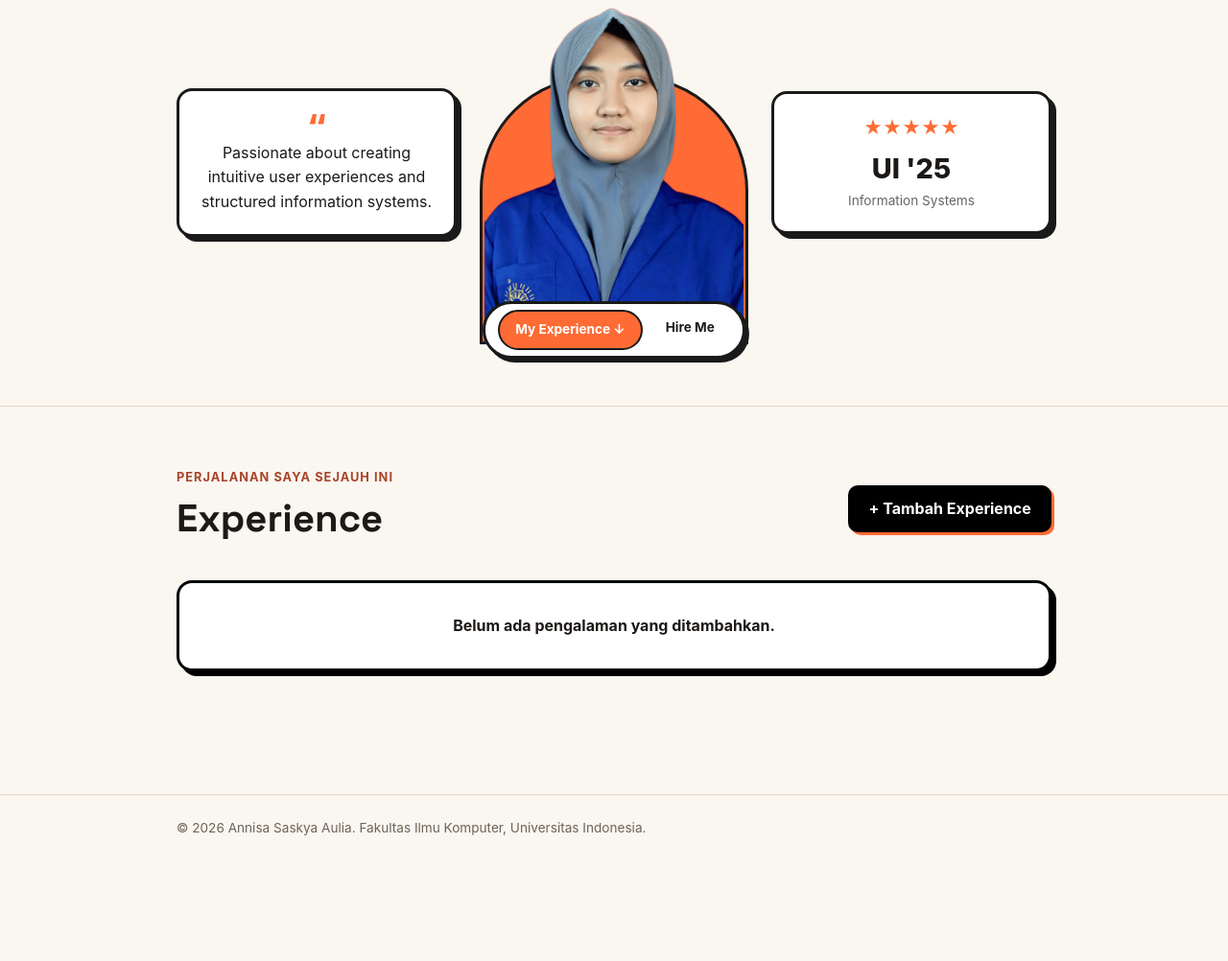
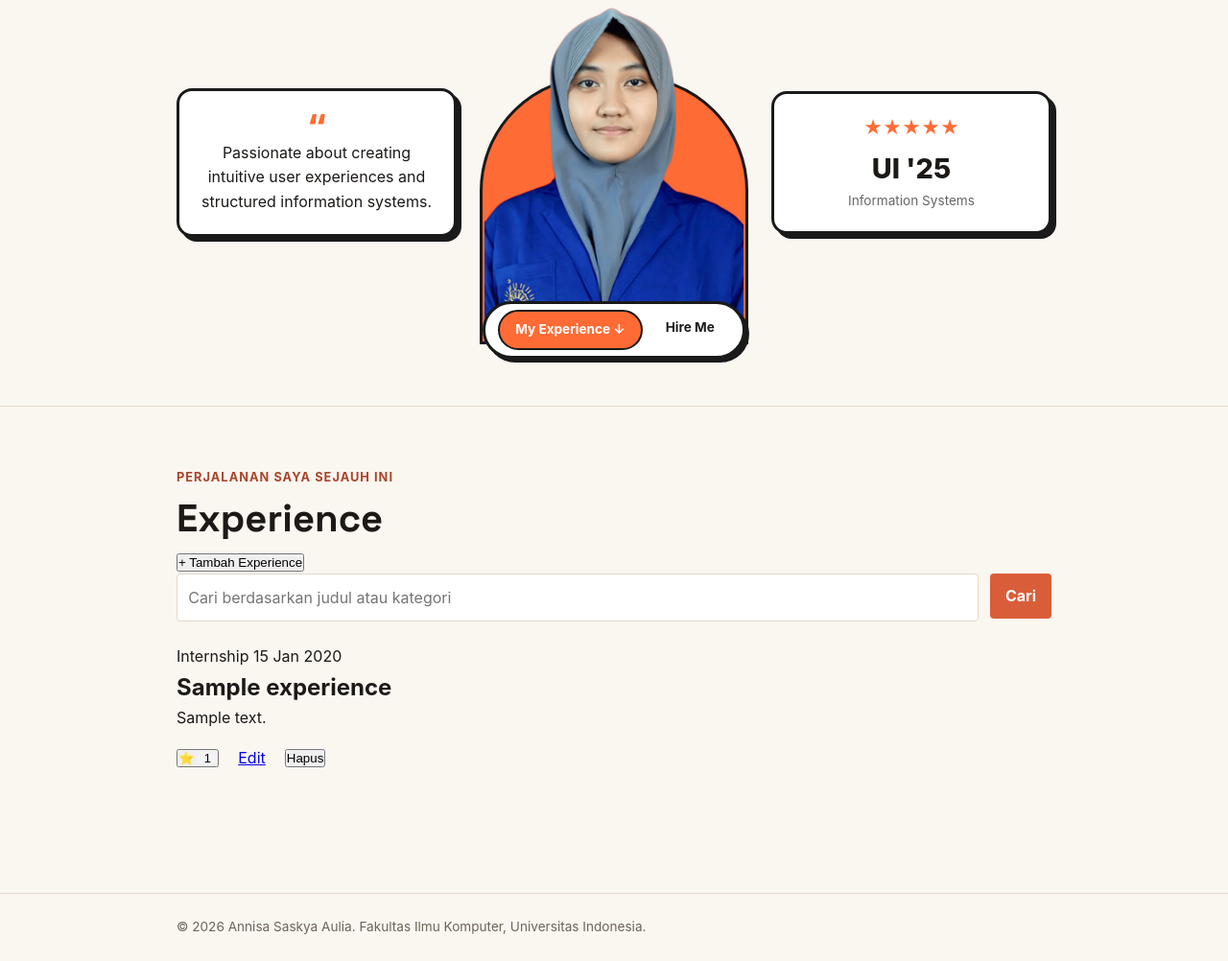
Before and after one commit to annisasaskya3-art/myportofolio, a Django app: page /experience/ in a window 1280 px wide. Shown: the part 362-1364 px from the top of the page at 96% size. Before the commit the page ends 1233 px from the top, so only its background shows below. Run offline with Django 5.2, Linux system fonts and the light colour scheme; a user stored in the database is signed in; tables that the repository leaves empty hold one stand-in row (values such as "Sample post").

Commit message:
feat(experience): load list via fetch with debounced search, modal form and toast

```diff
--- /dev/null
+++ b/static/js/experience.js
@@ -0,0 +1,253 @@
+/**
+ * Halaman Experience (Tugas 5): AJAX + debounced search + modal tambah + toast + anti-XSS.
+ *
+ * Dibagi menjadi bagian kecil agar mudah dibaca:
+ *   1. Konfigurasi & referensi elemen
+ *   2. State UI (loading / error / empty / grid)
+ *   3. Pengambilan data (fetch) dan render kartu
+ *   4. Aksi kartu: star & hapus
+ *   5. Modal tambah data
+ *   6. Pencarian dengan debouncing
+ *
+ * Bergantung pada utils.js (getCookie, escapeHtml, safeUrl) dan toast.js (showToast).
+ */
+(function () {
+  'use strict';
+
+  const root = document.getElementById('experience-app');
+  if (!root) return;
+
+  // ---------- 1. Konfigurasi & elemen ----------
+  const DEBOUNCE_MS = 400;
+  const urls = {
+    list: root.dataset.listUrl,
+    add: root.dataset.addUrl,
+  };
+
+  const searchForm = document.getElementById('experience-search-form');
+  const searchInput = document.getElementById('experience-search-input');
+  const states = {
+    loading: document.getElementById('experience-loading'),
+    error: document.getElementById('experience-error'),
+    empty: document.getElementById('experience-empty'),
+    grid: document.getElementById('experience-grid'),
+  };
+  const emptyMessage = document.getElementById('experience-empty-message');
+  const retryButton = document.getElementById('experience-retry');
+
+  // Elemen di bawah ini HANYA dirender untuk peran yang berhak -> bisa null.
+  const modal = document.getElementById('experience-modal');
+  const openModalButton = document.getElementById('experience-open-modal');
+  const addForm = document.getElementById('experience-form');
+
+  let debounceTimer = null;
+  let latestRequestId = 0; // mencegah respons lama menimpa respons baru
+
+  // ---------- 2. State UI ----------
+  function showState(name) {
+    Object.entries(states).forEach(([key, el]) => {
+      if (el) el.classList.toggle('hide', key !== name);
+    });
+  }
+
+  // ---------- 3. Ambil data & render ----------
+  async function fetchExperiences(query) {
+    const response = await fetch(`${urls.list}?q=${encodeURIComponent(query)}`, {
+      headers: { 'X-Requested-With': 'XMLHttpRequest' },
+    });
+    if (!response.ok) throw new Error(`HTTP ${response.status}`);
+    return response.json();
+  }
+
+  function renderCard(exp) {
+    const thumb = safeUrl(exp.thumbnail);
+    const thumbHtml = thumb
+      ? `<img src="${escapeHtml(thumb)}" alt="" class="exp-card__thumb" loading="lazy">`
+      : '';
+    const editBtn = exp.can_edit
+      ? `<a href="${escapeHtml(exp.edit_url)}" class="pa-btn pa-btn--edit">Edit</a>`
+      : '';
+    const deleteBtn = exp.can_delete
+      ? `<button type="button" class="pa-btn pa-btn--danger" data-action="delete"
+                 data-url="${escapeHtml(exp.delete_url)}">Hapus</button>`
+      : '';
+
+    // Setiap nilai teks dari server di-escape sebelum masuk ke innerHTML.
+    return `
+      <article class="exp-card" data-id="${escapeHtml(exp.id)}">
+        ${thumbHtml}
+        <div class="exp-card__meta">
+          <span class="exp-card__tag">${escapeHtml(exp.category_label)}</span>
+          <span class="exp-card__date">${escapeHtml(exp.started_at)}${exp.is_ongoing ? ' – sekarang' : ''}</span>
+        </div>
+        <h2 class="exp-card__title">${escapeHtml(exp.title)}</h2>
+        <p class="exp-card__desc">${escapeHtml(exp.description)}</p>
+        <div class="project-actions">
+          <button type="button" class="pa-btn pa-btn--star ${exp.is_starred ? 'is-starred' : ''}"
+                  data-action="star" data-url="${escapeHtml(exp.star_url)}"
+                  aria-pressed="${exp.is_starred ? 'true' : 'false'}">
+            ${exp.is_starred ? '⭐' : '☆'} <span class="star-count">${escapeHtml(exp.stars_count)}</span>
+          </button>
+          ${editBtn}
+          ${deleteBtn}
+        </div>
+      </article>`;
+  }
+
+  async function loadExperiences(query = '') {
+    const requestId = ++latestRequestId;
+    showState('loading');
+    try {
+      const data = await fetchExperiences(query);
+      if (requestId !== latestRequestId) return; // sudah ada permintaan yang lebih baru
+
+      if (!data.results.length) {
+        emptyMessage.textContent = query
+          ? `Tidak ada pengalaman yang cocok dengan "${query}".`
+          : 'Belum ada pengalaman yang ditambahkan.';
+        showState('empty');
+        return;
+      }
+      states.grid.innerHTML = data.results.map(renderCard).join('');
+      showState('grid');
+    } catch (err) {
+      if (requestId !== latestRequestId) return;
+      console.error('Gagal memuat experience:', err);
+      showState('error');
+    }
+  }
+
+  const currentQuery = () => searchInput.value.trim();
+
+  // ---------- helper POST dengan token CSRF ----------
+  async function postRequest(url, body) {
+    const response = await fetch(url, {
+      method: 'POST',
+      headers: {
+        'X-CSRFToken': getCookie('csrftoken'),
+        'X-Requested-With': 'XMLHttpRequest',
+      },
+      body: body, // FormData / undefined
+    });
+    let data = {};
+    try { data = await response.json(); } catch (e) { /* respons bukan JSON */ }
+    return { response, data };
+  }
+
+  // ---------- 4. Aksi kartu (event delegation) ----------
+  async function handleStar(button) {
+    button.disabled = true;
+    try {
+      const { response, data } = await postRequest(button.dataset.url);
+      if (response.status === 401) {
+        showToast('Perlu login', data.message || 'Silakan login terlebih dahulu.', 'error');
+        if (data.login_url) setTimeout(() => { window.location.href = data.login_url; }, 1200);
+        return;
+      }
+      if (!response.ok) throw new Error(`HTTP ${response.status}`);
+      loadExperiences(currentQuery());
+    } catch (err) {
+      showToast('Gagal', 'Star tidak dapat diubah. Coba lagi.', 'error');
+    } finally {
+      button.disabled = false;
+    }
+  }
+
+  async function handleDelete(button) {
+    if (!confirm('Yakin ingin menghapus pengalaman ini?')) return;
+    button.disabled = true;
+    try {
+      const { response, data } = await postRequest(button.dataset.url);
+      if (response.ok) {
+        showToast('Berhasil', data.message || 'Pengalaman dihapus.', 'success');
+        loadExperiences(currentQuery());
+      } else {
+        showToast('Gagal', data.message || 'Anda tidak memiliki akses.', 'error');
+      }
+    } catch (err) {
+      showToast('Gagal', 'Terjadi kesalahan jaringan.', 'error');
+    } finally {
+      button.disabled = false;
+    }
+  }
+
+  states.grid.addEventListener('click', (event) => {
+    const button = event.target.closest('button[data-action]');
+    if (!button) return;
+    if (button.dataset.action === 'star') handleStar(button);
+    if (button.dataset.action === 'delete') handleDelete(button);
+  });
+
+  // ---------- 5. Modal tambah data ----------
+  function clearFieldErrors() {
+    addForm.querySelectorAll('[data-error-for]').forEach((el) => { el.textContent = ''; });
+  }
+
+  function showFieldErrors(errors) {
+    const lines = [];
+    Object.entries(errors || {}).forEach(([field, items]) => {
+      const messages = items.map((item) => item.message);
+      const slot = addForm.querySelector(`[data-error-for="${field}"]`);
+      if (slot) slot.textContent = messages.join(' '); // textContent -> aman dari XSS
+      lines.push(`${field}: ${messages.join(' ')}`);
+    });
+    return lines.join('\n');
+  }
+
+  function closeModal() {
+    if (modal && modal.open) modal.close();
+  }
+
+  // Listener hanya dipasang jika elemennya ada (pengunjung/peran lain tidak punya modal).
+  if (openModalButton && modal) {
+    openModalButton.addEventListener('click', () => modal.showModal());
+    modal.querySelectorAll('[data-close-modal]').forEach((el) => el.addEventListener('click', closeModal));
+    // klik pada backdrop (di luar kotak dialog) menutup modal
+    modal.addEventListener('click', (event) => { if (event.target === modal) closeModal(); });
+  }
+
+  if (addForm) {
+    addForm.addEventListener('submit', async (event) => {
+      event.preventDefault();
+      clearFieldErrors();
+      const submitButton = addForm.querySelector('button[type="submit"]');
+      submitButton.disabled = true;
+      try {
+        // FormData sudah memuat csrfmiddlewaretoken dari {% csrf_token %}; header X-CSRFToken ikut dikirim juga.
+        const { response, data } = await postRequest(urls.add, new FormData(addForm));
+        if (response.status === 201) {
+          closeModal();
+          addForm.reset();
+          showToast('Berhasil', data.message || 'Pengalaman berhasil ditambahkan.', 'success');
+          searchInput.value = '';          // tampilkan semua data agar item baru terlihat
+          loadExperiences('');             // perbarui daftar tanpa reload halaman
+        } else if (response.status === 400) {
+          showToast('Data tidak valid', showFieldErrors(data.errors) || data.message, 'error');
+        } else {
+          showToast('Gagal', data.message || `Terjadi kesalahan (HTTP ${response.status}).`, 'error');
+        }
+      } catch (err) {
+        showToast('Gagal', 'Terjadi kesalahan jaringan.', 'error');
+      } finally {
+        submitButton.disabled = false;
+      }
+    });
+  }
+
+  // ---------- 6. Pencarian dengan debouncing ----------
+  // Permintaan baru hanya dikirim setelah pengguna berhenti mengetik selama DEBOUNCE_MS.
+  searchInput.addEventListener('input', () => {
+    clearTimeout(debounceTimer);
+    debounceTimer = setTimeout(() => loadExperiences(currentQuery()), DEBOUNCE_MS);
+  });
+
+  searchForm.addEventListener('submit', (event) => {
+    event.preventDefault();
+    clearTimeout(debounceTimer);
+    loadExperiences(currentQuery());
+  });
+
+  if (retryButton) retryButton.addEventListener('click', () => loadExperiences(currentQuery()));
+
+  loadExperiences(currentQuery());
+})();
--- /dev/null
+++ b/static/js/utils.js
@@ -0,0 +1,34 @@
+/**
+ * Helper JavaScript bersama (dimuat dari base.html).
+ * - getCookie  : membaca cookie, dipakai untuk token CSRF (header X-CSRFToken)
+ * - escapeHtml : meng-escape teks sebelum disisipkan ke HTML lewat JavaScript (anti-XSS)
+ * - safeUrl    : hanya meloloskan URL http/https (menolak javascript:, data:, dll.)
+ */
+function getCookie(name) {
+  let cookieValue = null;
+  if (document.cookie && document.cookie !== '') {
+    const cookies = document.cookie.split(';');
+    for (let i = 0; i < cookies.length; i++) {
+      const cookie = cookies[i].trim();
+      if (cookie.substring(0, name.length + 1) === (name + '=')) {
+        cookieValue = decodeURIComponent(cookie.substring(name.length + 1));
+        break;
+      }
+    }
+  }
+  return cookieValue;
+}
+
+function escapeHtml(value) {
+  if (value === null || value === undefined) return '';
+  return String(value)
+    .replace(/&/g, '&amp;')
+    .replace(/</g, '&lt;')
+    .replace(/>/g, '&gt;')
+    .replace(/"/g, '&quot;')
+    .replace(/'/g, '&#39;');
+}
+
+function safeUrl(url) {
+  return /^https?:\/\//i.test(url || '') ? url : '';
+}
--- a/templates/base.html
+++ b/templates/base.html
@@ -8,6 +8,8 @@
     <link rel="preconnect" href="https://fonts.gstatic.com" crossorigin>
     <link href="https://fonts.googleapis.com/css2?family=Space+Grotesk:wght@500;700&display=swap" rel="stylesheet">
     <link rel="stylesheet" href="{% static 'css/style.css' %}">
+    <script src="{% static 'js/utils.js' %}" defer></script>
+    <script src="{% static 'js/toast.js' %}" defer></script>
     {% block meta %} {% endblock meta %}
 </head>
 <body>
@@ -61,7 +63,7 @@
         </div>
     </footer>
 
-    <!-- INCLUDE TOAST DI BAGIAN PADA POSISI TERBISA -->
+    <!-- Toast global (showToast ada di static/js/toast.js) -->
     {% include 'components/toast.html' %}
 
     <script>
@@ -75,21 +77,6 @@
             });
         });
     });
-
-    function getCookie(name) {
-        let cookieValue = null;
-        if (document.cookie && document.cookie !== '') {
-            const cookies = document.cookie.split(';');
-            for (let i = 0; i < cookies.length; i++) {
-                const cookie = cookies[i].trim();
-                if (cookie.substring(0, name.length + 1) === (name + '=')) {
-                    cookieValue = decodeURIComponent(cookie.substring(name.length + 1));
-                    break;
-                }
-            }
-        }
-        return cookieValue;
-    }
     </script>
 </body>
 </html>
--- /dev/null
+++ b/templates/components/experience_form_modal.html
@@ -0,0 +1,22 @@
+{# Modal tambah Experience. Hanya dirender untuk peran yang berhak (superuser / Editor). #}
+<dialog id="experience-modal" class="exp-modal" aria-labelledby="experience-modal-title">
+    <div class="exp-modal__content">
+        <button type="button" class="exp-modal__close" data-close-modal aria-label="Tutup form">×</button>
+        <h2 id="experience-modal-title">Tambah Experience</h2>
+
+        <form id="experience-form" method="post" action="{% url 'main:create_experience_ajax' %}" novalidate>
+            {% csrf_token %}
+            {% for field in form %}
+                <div class="form-group">
+                    <label for="{{ field.id_for_label }}">{{ field.label }}</label>
+                    {{ field }}
+                    <p class="form-error" data-error-for="{{ field.name }}"></p>
+                </div>
+            {% endfor %}
+            <div class="exp-modal__actions">
+                <button type="button" class="button button-secondary" data-close-modal>Batal</button>
+                <button type="submit" class="button">Simpan</button>
+            </div>
+        </form>
+    </div>
+</dialog>
--- a/templates/components/toast.html
+++ b/templates/components/toast.html
@@ -1,25 +1,6 @@
-<div id="toast" class="toast-container hide" style="position: fixed; bottom: 30px; right: 30px; z-index: 9999; pointer-events: none;">
-    <div class="toast-content" style="background: #1a1a1a; color: #ffffff; padding: 1rem 1.5rem; border-radius: 12px; border: 2px solid #ff6b35; box-shadow: 4px 4px 0px #ff6b35; min-width: 250px;">
-        <strong id="toast-title" style="display: block; font-size: 0.9rem; font-weight: 700; color: #ff6b35; margin-bottom: 0.25rem;"></strong>
-        <span id="toast-message" style="font-size: 0.85rem;"></span>
+<div id="toast-component" class="toast-component toast-hidden toast-normal" popover="manual" role="status" aria-live="polite">
+    <div>
+        <p id="toast-title" class="toast-title"></p>
+        <p id="toast-message" class="toast-message"></p>
     </div>
 </div>
-
-<script>
-function showToast(title, message, type = 'success') {
-    const toast = document.getElementById('toast');
-    const toastTitle = document.getElementById('toast-title');
-    const toastMessage = document.getElementById('toast-message');
-
-    if (!toast) return;
-
-    toastTitle.textContent = title;
-    toastMessage.textContent = message;
-
-    toast.classList.remove('hide');
-
-    setTimeout(() => {
-        toast.classList.add('hide');
-    }, 3000);
-}
-</script>
--- a/templates/experience.html
+++ b/templates/experience.html
@@ -1,4 +1,5 @@
 {% extends 'base.html' %}
+{% load static %}
 
 {% block content %}
 <!-- HERO SECTION -->
@@ -42,52 +43,59 @@
     </div>
 </section>
 
-<!-- EXPERIENCE SECTION -->
+<!-- EXPERIENCE SECTION: data dimuat lewat AJAX (static/js/experience.js) -->
 <main style="padding-bottom: 4rem;">
     <section class="experience-section" id="experience-list">
-        <div class="container">
-            <div style="display: flex; justify-content: space-between; align-items: center; margin-bottom: 2rem;">
+        <div class="container"
+             id="experience-app"
+             data-list-url="{% url 'main:get_experience_json' %}"
+             data-add-url="{% url 'main:create_experience_ajax' %}">
+            <div class="exp-header">
                 <div>
                     <p class="section-kicker" style="margin: 0;">Perjalanan saya sejauh ini</p>
                     <h1 style="font-size: 2.5rem; font-weight: 800; margin: 0;">Experience</h1>
                 </div>
-                <!-- Tombol Tambah Pengalaman -->
-                <a href="{% url 'main:create_experience' %}" style="background: #000000; color: #ffffff; border: 2px solid #000000; padding: 0.6rem 1.2rem; border-radius: 10px; font-weight: 700; text-decoration: none; box-shadow: 3px 3px 0px #ff6b35;">
-                    + Tambah Experience
-                </a>
+                {% if can_add %}
+                <button type="button" id="experience-open-modal" class="exp-add-button">+ Tambah Experience</button>
+                {% endif %}
             </div>
 
-            <div class="experience-grid">
-                {% for exp in experience_list %}
-                    <article class="experience-card" style="background: #ffffff; border: 3px solid #000000; border-radius: 16px; padding: 1.5rem; margin-bottom: 1.5rem; box-shadow: 5px 5px 0px #000000;">
-                        <div style="display: flex; justify-content: space-between; align-items: center; margin-bottom: 0.5rem;">
-                            <span class="experience-category" style="background: #ffe3d8; color: #ff6b35; border: 1.5px solid #000; padding: 0.2rem 0.6rem; border-radius: 10px; font-size: 0.75rem; font-weight: 700;">
-                                {{ exp.category }}
-                            </span>
-                        </div>
-                        <h2 style="font-size: 1.3rem; font-weight: 800; margin-bottom: 0.5rem;">{{ exp.title }}</h2>
-                        <p style="font-size: 0.95rem; color: #333; line-height: 1.5; margin-bottom: 1rem;">{{ exp.description }}</p>
+            <!-- Pencarian (debounced) -->
+            <form id="experience-search-form" class="project-search" role="search">
+                <input type="search"
+                       id="experience-search-input"
+                       placeholder="Cari berdasarkan judul atau kategori"
+                       class="project-search__input"
+                       aria-label="Cari pengalaman"
+                       autocomplete="off">
+                <button type="submit" class="button btn-primary">Cari</button>
+            </form>
 
-                        <!-- Tombol Action: Edit & Delete -->
-                        <div style="display: flex; gap: 0.5rem; border-top: 2px dashed #000; padding-top: 0.75rem;">
-                            <a href="{% url 'main:edit_experience' exp.id %}" style="background: #fde047; color: #000; border: 1.5px solid #000; padding: 0.25rem 0.75rem; border-radius: 8px; font-weight: 700; font-size: 0.85rem; text-decoration: none;">
-                                Edit
-                            </a>
-                            <form action="{% url 'main:delete_experience' exp.id %}" method="POST" style="margin: 0;">
-                                {% csrf_token %}
-                                <button type="submit" onclick="return confirm('Yakin ingin menghapus data ini?')" style="background: #ef4444; color: #fff; border: 1.5px solid #000; padding: 0.25rem 0.75rem; border-radius: 8px; font-weight: 700; font-size: 0.85rem; cursor: pointer;">
-                                    Delete
-                                </button>
-                            </form>
-                        </div>
-                    </article>
-                {% empty %}
-                    <div class="experience-card" style="text-align: center; padding: 2rem; background: #ffffff; border: 3px solid #000000; border-radius: 16px; box-shadow: 5px 5px 0px #000000;">
-                        <p style="font-weight: 700; margin: 0;">Belum ada pengalaman yang ditambahkan.</p>
-                    </div>
-                {% endfor %}
+            <!-- Loading state -->
+            <div id="experience-loading" class="empty-state hide" role="status">
+                <p>Memuat pengalaman...</p>
             </div>
+
+            <!-- Error state -->
+            <div id="experience-error" class="empty-state hide" role="alert">
+                <p>Gagal memuat data pengalaman. Silakan coba lagi.</p>
+                <button type="button" id="experience-retry" class="button">Coba lagi</button>
+            </div>
+
+            <!-- Empty state -->
+            <div id="experience-empty" class="empty-state hide">
+                <p id="experience-empty-message">Belum ada pengalaman yang ditambahkan.</p>
+            </div>
+
+            <!-- Kartu diisi oleh JavaScript -->
+            <div id="experience-grid" class="experience-grid hide"></div>
         </div>
     </section>
 </main>
+
+{% if can_add %}
+    {% include "components/experience_form_modal.html" %}
+{% endif %}
+
+<script src="{% static 'js/experience.js' %}" defer></script>
 {% endblock %}
```
